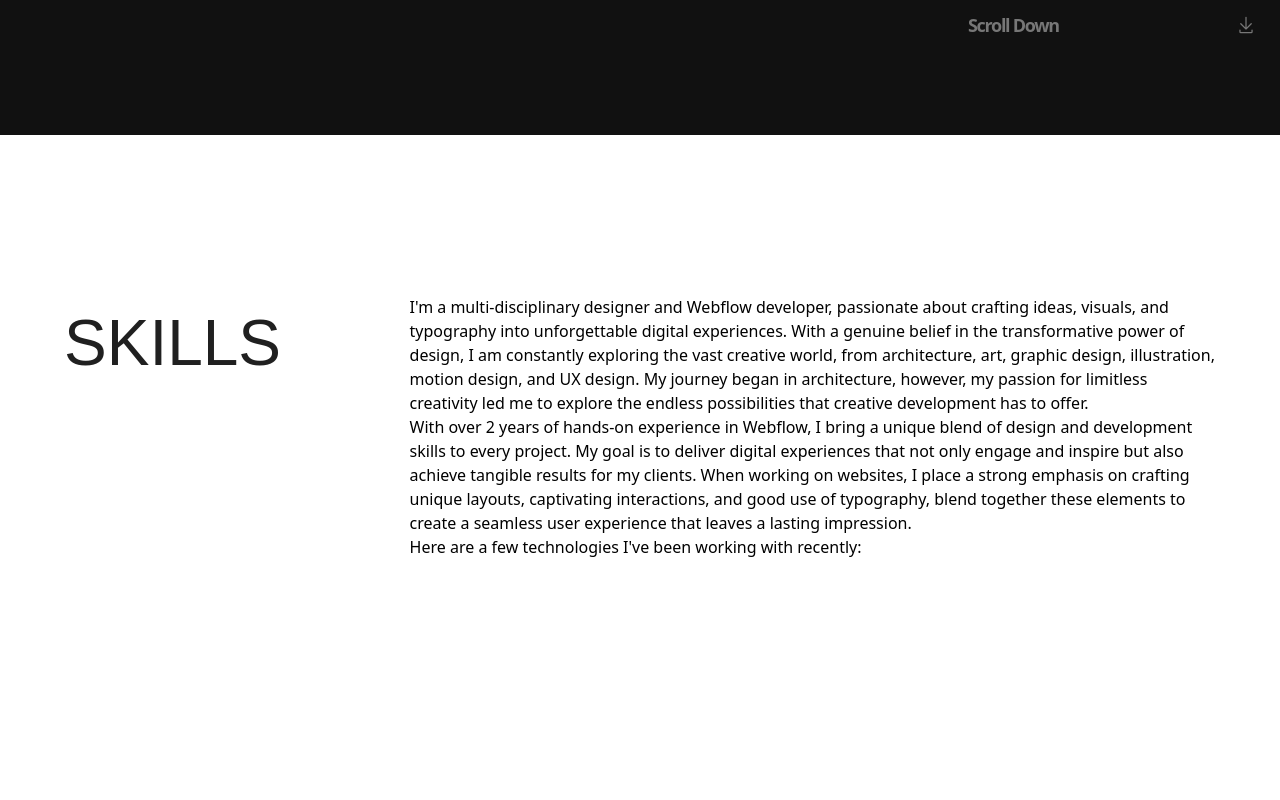
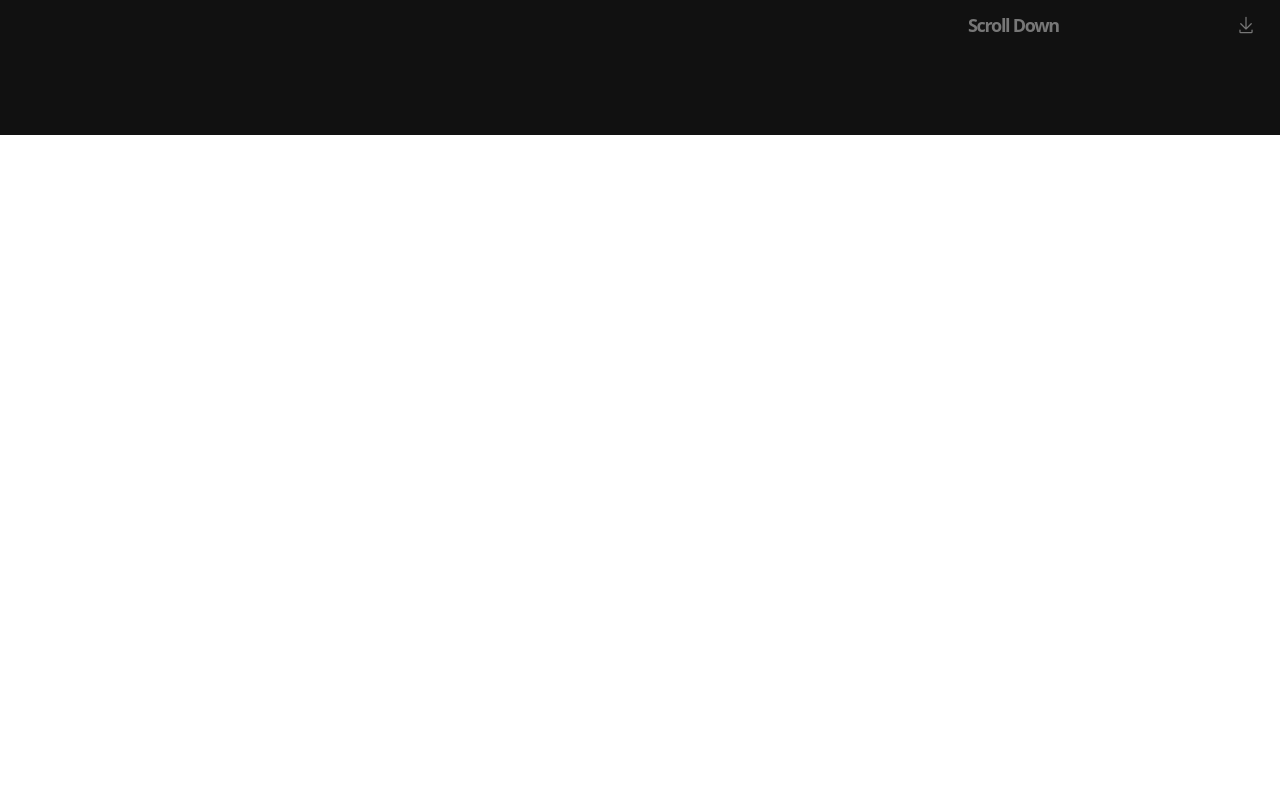
Before and after one commit to stharavi01/react-portfolio, a React (Vite) app: page / in a window 1280 px wide. Shown: the part 740-1540 px from the top of the page. Built offline with nearby package versions, Linux system fonts and the light colour scheme.

Commit message:
add experiences

```diff
--- a/src/components/About.jsx
+++ b/src/components/About.jsx
@@ -1,43 +1,11 @@
 import { skillsData } from "../../data";
+{
+	/* <p className="uppercase font-MontrealMedium font-medium text-lightBlack text-[4rem]"></p> */
+}
 
 const About = () => {
 	return (
-		<section id="About" className="w-full h-screen px-16 py-[10rem]">
-			<div className="grid grid-cols-[30%_70%] ">
-				<div>
-					<p className="uppercase font-MontrealMedium font-medium text-lightBlack text-[4rem]">
-						Skills
-					</p>
-				</div>
-				<div>
-					<p>
-						I'm a multi-disciplinary designer and Webflow developer, passionate
-						about crafting ideas, visuals, and typography into unforgettable
-						digital experiences. With a genuine belief in the transformative
-						power of design, I am constantly exploring the vast creative world,
-						from architecture, art, graphic design, illustration, motion design,
-						and UX design. My journey began in architecture, however, my passion
-						for limitless creativity led me to explore the endless possibilities
-						that creative development has to offer.
-					</p>
-					<p>
-						With over 2 years of hands-on experience in Webflow, I bring a
-						unique blend of design and development skills to every project. My
-						goal is to deliver digital experiences that not only engage and
-						inspire but also achieve tangible results for my clients. When
-						working on websites, I place a strong emphasis on crafting unique
-						layouts, captivating interactions, and good use of typography, blend
-						together these elements to create a seamless user experience that
-						leaves a lasting impression.
-					</p>
-					<p>Here are a few technologies I've been working with recently:</p>
-					<div className="grid grid-cols-2">
-						<div>{skillsData.map((skills) => {})}</div>
-						<div></div>
-					</div>
-				</div>
-			</div>
-		</section>
+		<section id="About" className="w-full h-screen px-12 py-[8rem]"></section>
 	);
 };
 export default About;
--- a/src/components/Experience.jsx
+++ b/src/components/Experience.jsx
@@ -12,8 +12,8 @@ const Experience = () => {
 	return (
 		<section id="experience" className="w-full h-full  bg-lightBlack ">
 			{/* Vertical Timeline */}
-			<div className="text-lg text-lightWhite leading-none py-12">
-				<h2 className="font-MontrealBold text-lightWhite font-light text-[3rem] border-b border-white mx-16 mb-16 pb-12 leading-none tracking-loose uppercase">
+			<div className="text-lg text-lightWhite leading-none py-16">
+				<h2 className="font-MontrealBold text-lightWhite font-light text-[4rem] border-b border-white mx-16 mb-16 pb-12 leading-none tracking-loose uppercase text-center">
 					My Experience
 				</h2>
 				<VerticalTimeline lineColor="#aaa" className=" px-16">
--- a/tailwind.config.js
+++ b/tailwind.config.js
@@ -13,6 +13,7 @@ export default {
       gray: '#e1e1e1',
       darkGray: '#505050',
       white: '#FFFFFF',
+      softBlack: '#3E3232'
     },
     extend: {
       fontFamily: {
```
